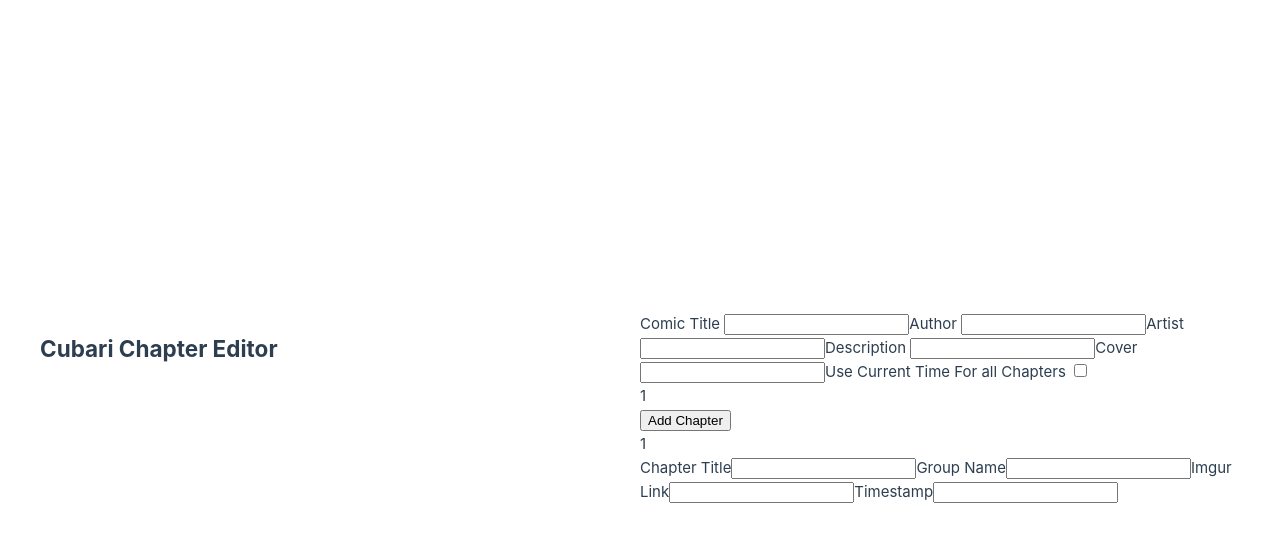
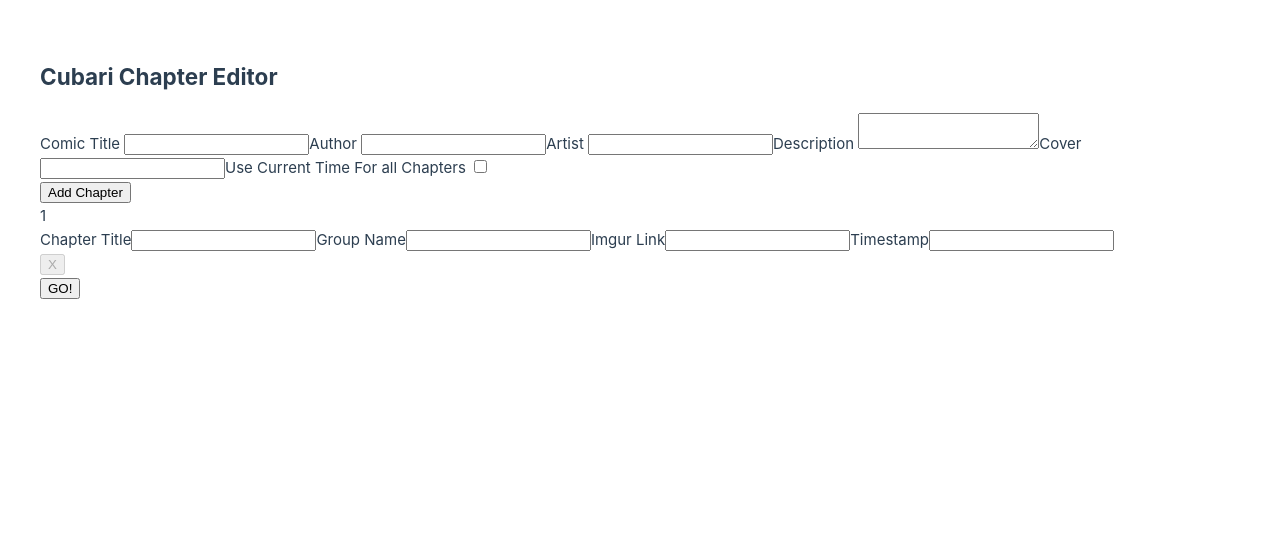
Before and after one commit to xrabohrok/CubariCombiner, a Vue app: page / in a window 1280 px wide. Shown: the top 542 px of the page. Built offline with nearby package versions, Linux system fonts and the light colour scheme.

Commit message:
more resilient chapter state - Mr.Black

```diff
--- a/src/assets/main.css
+++ /dev/null
@@ -1,35 +0,0 @@
-@import './base.css';
-
-#app {
-  max-width: 1280px;
-  margin: 0 auto;
-  padding: 2rem;
-
-  font-weight: normal;
-}
-
-a,
-.green {
-  text-decoration: none;
-  color: hsla(160, 100%, 37%, 1);
-  transition: 0.4s;
-}
-
-@media (hover: hover) {
-  a:hover {
-    background-color: hsla(160, 100%, 37%, 0.2);
-  }
-}
-
-@media (min-width: 1024px) {
-  body {
-    display: flex;
-    place-items: center;
-  }
-
-  #app {
-    display: grid;
-    grid-template-columns: 1fr 1fr;
-    padding: 0 2rem;
-  }
-}
--- /dev/null
+++ b/src/assets/main.less
@@ -0,0 +1,12 @@
+@import './base.css';
+
+#app {
+  margin: 0 auto;
+  padding: 2rem;
+
+  font-weight: normal;
+}
+
+header{
+  width: 100%;
+}
--- a/src/components/FormChapter.vue
+++ b/src/components/FormChapter.vue
@@ -1,7 +1,7 @@
 <script setup>
 import { ref } from 'vue';
 
-const props = defineProps(['chapterNum', 'lockedTime', 'refId'])
+const props = defineProps(['chapterNum', 'lockedTime', 'refId', 'total'])
 
 const model = ref({
     chapterTitle: "",
@@ -26,11 +26,13 @@
         return payload.chapterTitle != "" &&
             payload.groupName != "" &&
             payload.imgurLink != ""
-    }
+    },
+    chapterRemove(){return true}
 })
 
 </script>
 <template>
+    <div class="chapter-row">
         <div class="chapter-label">{{ props.chapterNum }}</div>
         <div class="form-chapter">
             <label>Chapter Title<input type="text" v-model="model.chapterTitle" @change="$emit('formChanged',simplifyModel(model))"/></label>
@@ -38,4 +40,6 @@
             <label>Imgur Link<input type="text" v-model="model.imgurLink" @change="$emit('formChanged',simplifyModel(model))"/></label>
             <label>Timestamp<input type="text" v-model="model.timestamp" :disabled="props.lockedTime" @change="$emit('formChanged',simplifyModel(model))"/></label>
         </div>
+        <button name="Remove" @click="$emit('chapterRemove', props.refId)" :disabled="props.total<=1">X</button>
+    </div>
 </template>
--- a/src/components/FormMain.vue
+++ b/src/components/FormMain.vue
@@ -16,9 +16,19 @@
         groupName: "",
         imgurLink: "",
         timestamp: "",
-        chapterNum: store.chapterCount + 1,
         refId: uuidv4()
       })
+  })
+}
+
+function removeChapter(id){
+  console.log(`removing ${id}`)
+  store.$patch(()=>{
+    var targetIndex = store.chapters.findIndex(chapter => {
+      return chapter.refId === id
+    })
+    if (targetIndex < 0) return
+    store.chapters.splice(targetIndex,1)
   })
 }
 
@@ -46,7 +56,7 @@
       <input type="text" name="artist" v-model="artist"/>
     </label>
     <label>Description
-      <input type="text" name="description" v-model="description"/>
+      <textarea name="description" v-model="description"></textarea>
     </label>
     <label>Cover
       <input type="text" name="cover" v-model="cover"/>
@@ -55,11 +65,20 @@
       <input type="checkbox" name="cur-time-all" v-model="useCurTime" />
     </label>
   </form>
-
-  <div>{{ store.chapterCount }}</div>
   <button @click="addChapter">Add Chapter</button>
 
-  <FormChapter :chapter-num="i.chapterNum" @form-changed="(thing)=>catchChapterChange(thing)" v-for="i in store.chapters" :key="i.refId"></FormChapter>
+  <FormChapter
+    :chapter-num="index+1"
+    @form-changed="(thing)=>catchChapterChange(thing)"
+    @chapter-remove="(id) => removeChapter(id)"
+    v-for="(i, index) in store.chapters"
+    :key="i.refId"
+    :total="store.chapters.length"
+    :refId="i.refId"
+    :locked-time="store.useCurTime">
+  </FormChapter>
+
+  <button>GO!</button>
 
 </template>
 
--- a/src/main.js
+++ b/src/main.js
@@ -1,4 +1,4 @@
-import './assets/main.css'
+import './assets/main.less'
 
 import { createApp } from 'vue'
 import { createPinia } from 'pinia'
```
Also changed, not shown: src/assets/logo.svg (deleted). Lines whose indentation alone changed are shown as unchanged.
